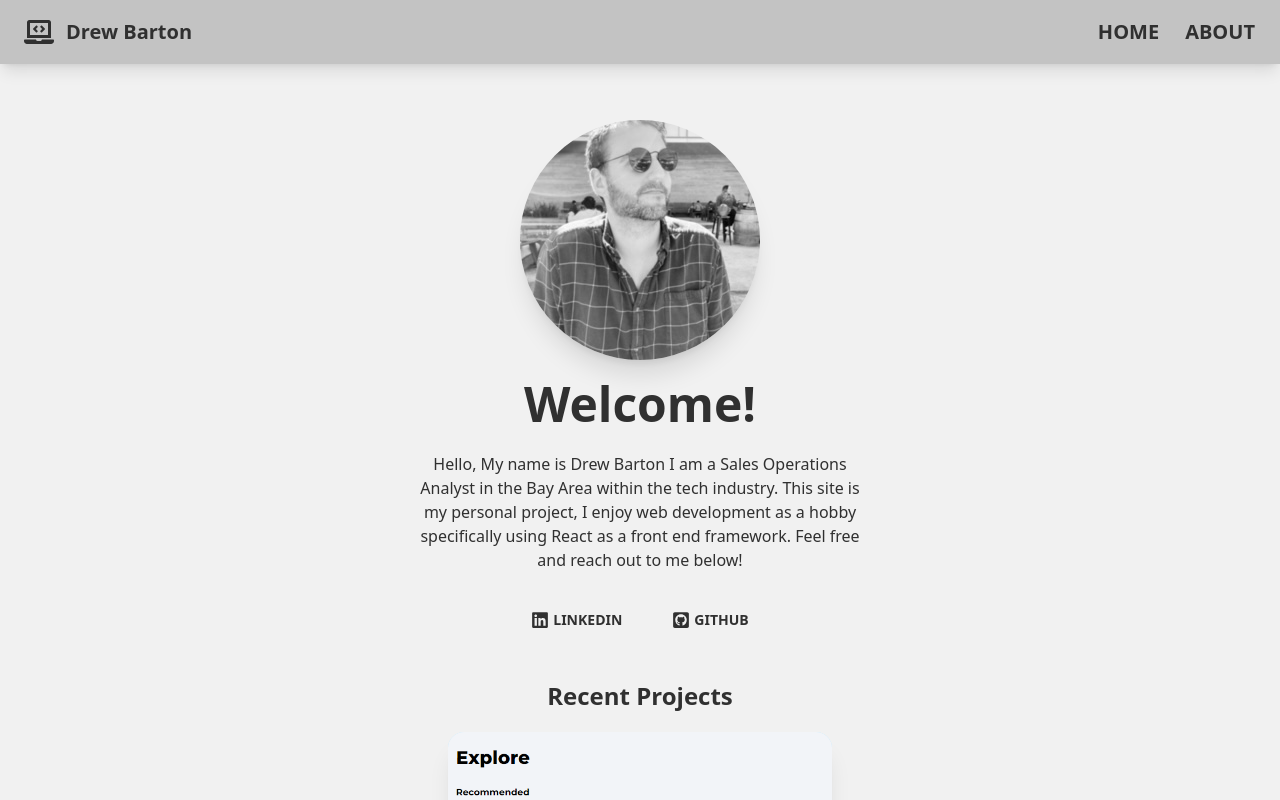
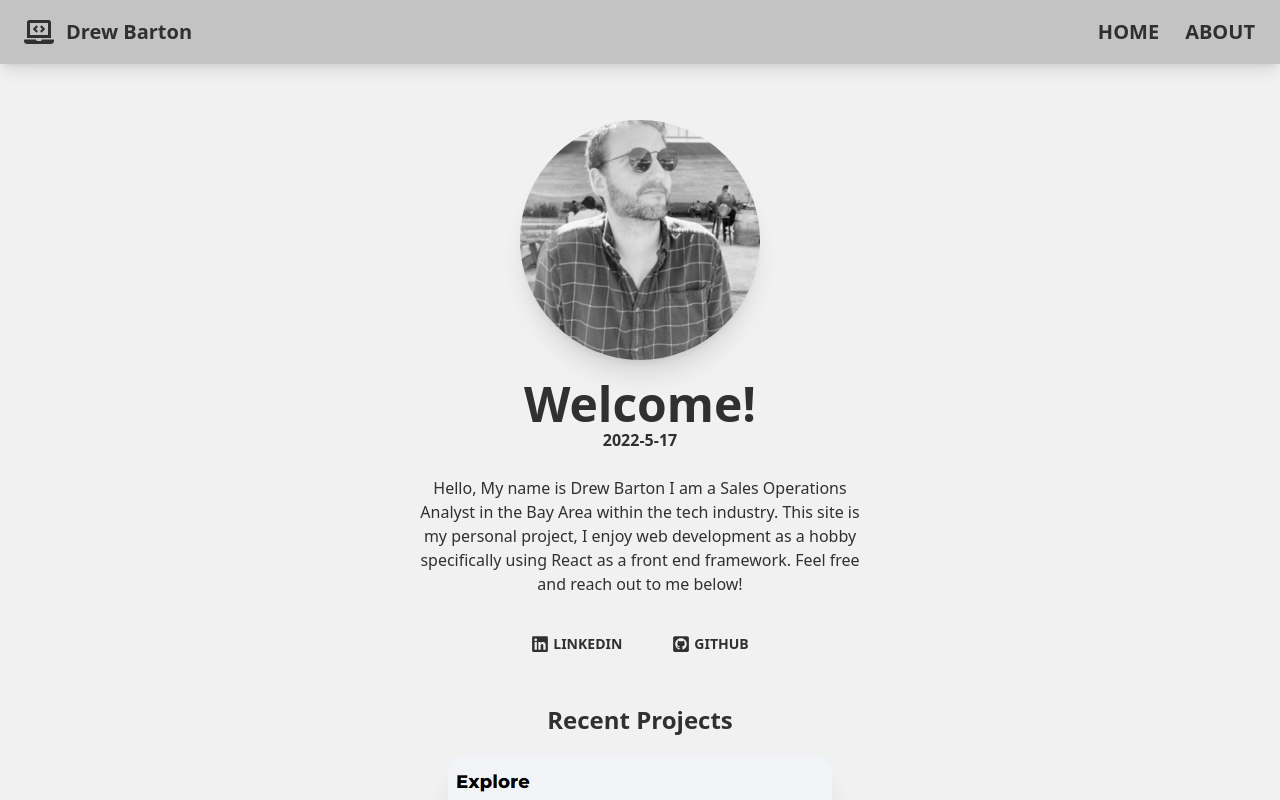
Before and after one commit to drewb73/personal-site, a React (Create React App) app: page / in a window 1280 px wide. Shown: the top 800 px of the page. Built offline with nearby package versions, Linux system fonts and the light colour scheme.

Commit message:
added current date function

```diff
--- a/src/Components/Hero.jsx
+++ b/src/Components/Hero.jsx
@@ -4,6 +4,10 @@ import { FaGithubSquare, FaLinkedin  } from "react-icons/fa";
 
 
 function Hero() {
+  const today = new Date()
+  const date = today.getFullYear()+'-'+(today.getMonth()+1)+'-'+today.getDate()
+
+
   return (
   <div className="hero max-h-screen bg-base-100 mt-10">
     <div className="hero-content text-center">
@@ -14,6 +18,7 @@ function Hero() {
          </div>
         </div>
       <h1 className="text-5xl font-bold">Welcome!</h1>
+      <h1 className='font-bold'>{date}</h1>
       <p className="py-6">Hello, My name is Drew Barton I am a Sales Operations Analyst in the Bay Area within the tech industry. This site is my personal project, I enjoy web development as a hobby specifically using React as a front end framework. Feel free and reach out to me below!</p>
       <a href='https://www.linkedin.com/in/d-barton5/' className="mx-2 btn btn-ghost"><p className='mr-1 text-lg'><FaLinkedin /></p> Linkedin</a>
       <a href='https://github.com/drewb73' className="mx-2 btn btn-ghost"><p className='mr-1 text-lg'><FaGithubSquare /></p> GitHub</a>
--- a/src/Pages/About.jsx
+++ b/src/Pages/About.jsx
@@ -8,7 +8,7 @@ function About() {
           <h1 className='text-6xl mb-4'>Drews Personal Site</h1>
           <p className='text-2xl mb-2'>A React Personal App using Tailwinds CSS and daisyUI for styling and UI</p>
           <p className='text-lg text-gray-500'>
-            Version: <span className='text-black'>1.2.2</span>
+            Version: <span className='text-black'>1.2.3</span>
           </p>
           <p className='text-lg text-gray-400'>
         Layout and Design By:
```
